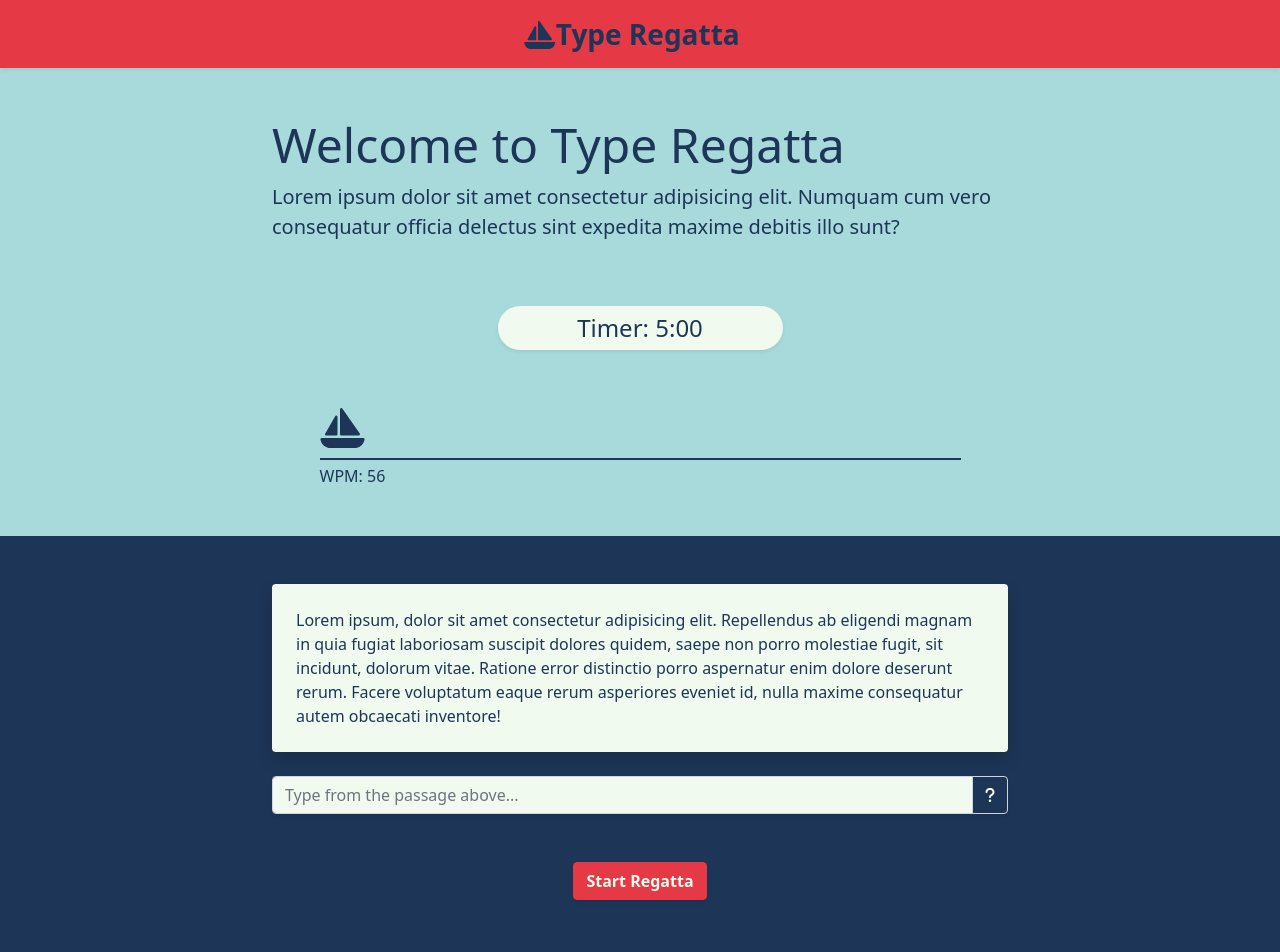
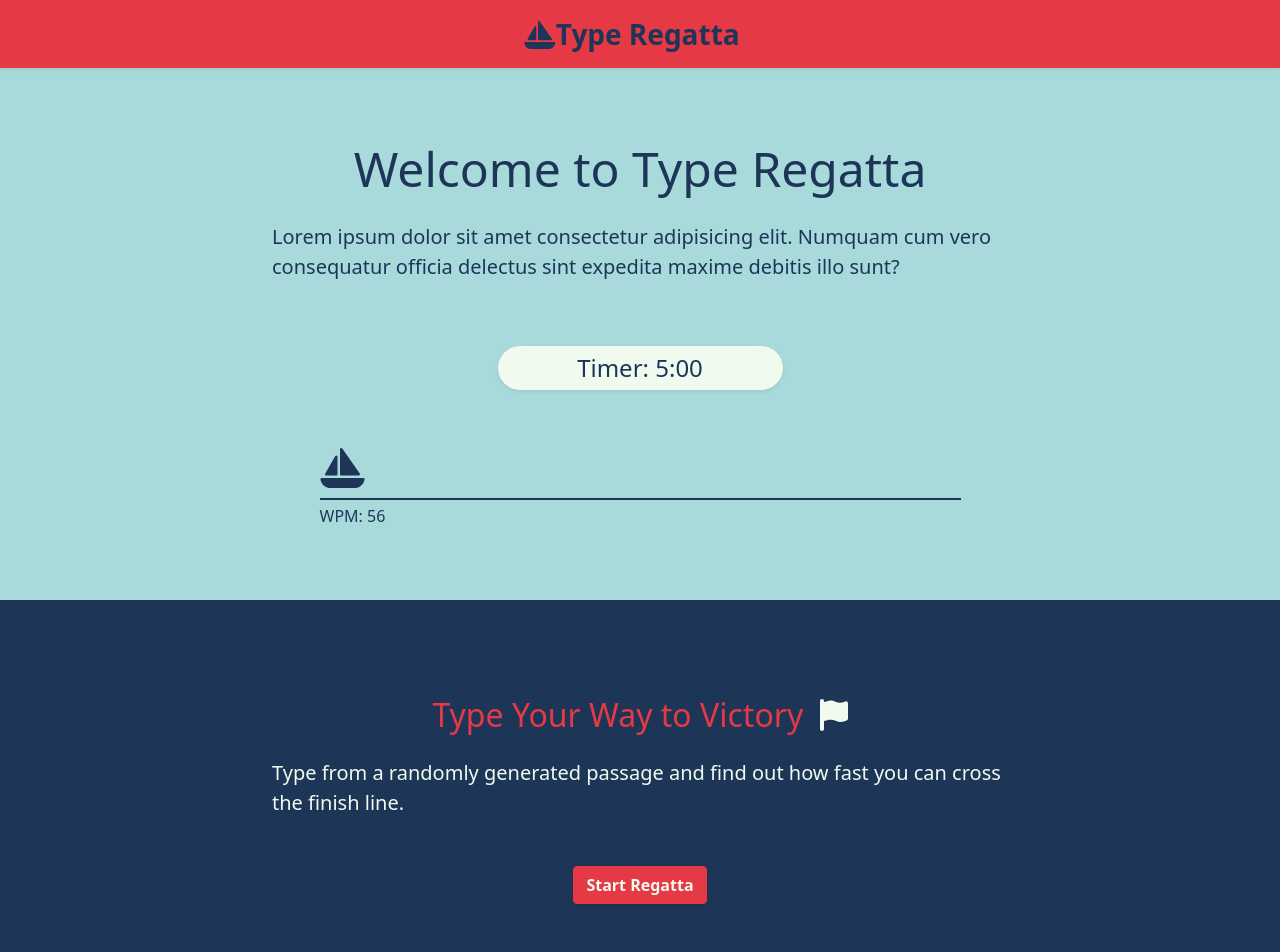
Before and after one commit to JoshuahBoardman/type-regatta, a React (Create React App) app: page / in a window 1280 px wide. Shown: the top 952 px of the page. Built offline with nearby package versions, Linux system fonts and the light colour scheme.

Commit message:
Finished the layout of the dynamic section of the game, made the button component modular, and adjusted styling.

```diff
--- a/src/App.js
+++ b/src/App.js
@@ -1,14 +1,29 @@
+import React, { useState } from "react";
 import Header from "./components/Header";
 import Footer from "./components/Footer";
 import Timer from "./components/Timer";
 import ProgressDisplay from "./components/ProgressDisplay";
-import Button from "./components/Button.jsx";
-import TextDisplay from "./components/TextDisplay";
-import TextInput from "./components/TextInput";
-
+import GameNotStartedDisplay from "./components/GameNotStartedDisplay";
+import GameCountDownDisplay from "./components/GameCountDownDisplay";
+import GameStartedDisplay from "./components/GameStartedDisplay";
+import GameFinishedDisplay from "./components/GameFinishedDisplay";
 
 function App() {
+const [gameState, setGameState] = useState(0);
 
+  function renderByGamestate() {
+    switch(gameState) {
+      case 0:
+        return <GameNotStartedDisplay setGameState={setGameState} />
+      case 1:
+        // TODO This may need to be a  loading screen instead of a countdown.
+        return <GameCountDownDisplay setGameState={setGameState} />
+      case 2:
+        return  <GameStartedDisplay setGameState={setGameState} />
+      case 3:
+        return <GameFinishedDisplay setGameState={setGameState} />
+    }
+  }
 
   return (
   <>
@@ -16,29 +31,28 @@ function App() {
 
     <main>
       {/* Game Description */}
-      <div className="bg-secondary">
+      <div className="bg-secondary p-4">
 
         <div className="container-md">
             <div className="row justify-content-center align-items-center">
               <div className="col-11 col-md-8 text-start my-5">
-                <h1 className="display-5 text-dark">Welcome to Type Regatta</h1>
-                <p className="lead mt-2 text-dark">Lorem ipsum dolor sit amet consectetur adipisicing elit. Numquam cum vero consequatur officia delectus sint expedita maxime debitis illo sunt?</p>
+                <h1 className="display-5 text-dark text-center">Welcome to Type Regatta</h1>
+                <p className="lead mt-4 text-dark">Lorem ipsum dolor sit amet consectetur adipisicing elit. Numquam cum vero consequatur officia delectus sint expedita maxime debitis illo sunt?</p>
               </div>
             </div>
           </div>
+          {/* TODO make the Timer show only for relavent game state */}
           <Timer />
           <ProgressDisplay />
       </div>
 
+      {/* Adaptive Section */}
       <div className="bg-dark pt-5">
-
-      <div className="container-md pb-5">
+        <div className="container-md pb-5">
           <div className="row justify-content-center align-items-center">
             <div className="col-11 col-md-8 mb-5 text-center">
 
-          <TextDisplay />
-          <TextInput />
-          <Button />
+            {renderByGamestate()}
 
             </div>
           </div>
--- a/src/components/Button.jsx
+++ b/src/components/Button.jsx
@@ -1,8 +1,8 @@
 import React from 'react'
 
-const Button = () => {
+const Button = ({ setGameState, newGameState, text, backgroundColor, textColor }) => {
   return (
-    <button type='button' className='btn btn-primary text-light fw-bold shadow-sm'> Start Regatta </button>
+    <button type='button' className={`btn ${backgroundColor} ${textColor} fw-bold shadow-sm`} onClick={() => setGameState(newGameState) }>{text}</button>
   )
 }
 
--- a/src/components/Footer.jsx
+++ b/src/components/Footer.jsx
@@ -3,7 +3,7 @@ import React from 'react'
 const Footer = () => {
   return (
     <footer className='bg-primary'>
-        <div className="container-md">
+        <div className="container-md pt-5">
             <div className="row justify-content-center align-items-center py-5">
             <div className="col-6 text-center">
                 <small className='text-light'> Copyright &copy; 2022 Joshuah Boardman, All Rights Reserved</small>
--- /dev/null
+++ b/src/components/GameCountDownDisplay.jsx
@@ -0,0 +1,12 @@
+import React from 'react'
+
+const GameCountDownDisplay = () => {
+  return (
+    <div className='my-5'>
+      <h3 className='text-light pt-3'>Game Will Start In:</h3>
+      <div className='text-primary display-2 fw-bolder mt-3'>3</div>
+    </div>
+  )
+}
+
+export default GameCountDownDisplay
--- /dev/null
+++ b/src/components/GameFinishedDisplay.jsx
@@ -0,0 +1,26 @@
+import React from 'react'
+import Button from './Button'
+
+const GameFinishedDisplay = ({ setGameState }) => {
+  return (
+    <div className='my-5 text-center '>
+        <h3 className="text-primary h1">Regatta Results</h3>
+        <div className='mt-3 mb-4 fs-5'>
+            <div className='text-light'>
+            <span className='fw-bold'>Time Taken:</span> <span>1:20</span>
+        </div>
+            <div className='text-light'>
+                <span className='fw-bold'>WPM:</span> <span>56</span>
+            </div>
+        </div>
+        <div className='d-flex gap-3 mt-5 justify-content-center align-items-center'>
+        <Button setGameState={setGameState} newGameState={1}  text={"New Regatta"} backgroundColor="btn-primary" textColor="text-light"/>
+            <Button setGameState={setGameState} newGameState={0}  text={"Finish Regatta"} backgroundColor="btn-primary" textColor="text-light"/>
+        </div>
+    </div>
+
+
+  )
+}
+
+export default GameFinishedDisplay
--- /dev/null
+++ b/src/components/GameNotStartedDisplay.jsx
@@ -0,0 +1,19 @@
+import React from 'react'
+import Button from './Button'
+import { FontAwesomeIcon } from '@fortawesome/react-fontawesome'
+import { faFlag } from '@fortawesome/free-solid-svg-icons'
+
+const GameNotStartedDisplay = ({ setGameState }) => {
+  return (
+        <div className="my-5">
+            <h3 className='text-primary h2'>
+                Type Your Way to Victory
+                <span className='ms-2 text-light'> <FontAwesomeIcon icon={faFlag} /></span>
+            </h3>
+            <p className='my-4 mb-md-5 text-light text-start fs-5'>Type from a randomly generated passage and find out how fast you can cross the finish line.</p>
+            <Button setGameState={setGameState} newGameState={1}  text={"Start Regatta"} backgroundColor="btn-primary" textColor="text-light"/>
+        </div>
+  )
+}
+
+export default GameNotStartedDisplay
--- /dev/null
+++ b/src/components/GameStartedDisplay.jsx
@@ -0,0 +1,17 @@
+import React from 'react'
+import TextDisplay from './TextDisplay'
+import TextInput from './TextInput'
+import Button from './Button'
+
+const gameDisplay = ({ setGameState }) => {
+  return (
+    <>
+    <h3 className='text-secondary mt-2'>Type The Passage Below</h3>
+    <TextDisplay />
+    <TextInput />
+    <Button setGameState={setGameState} newGameState={1}  text={"Restart Regatta"} backgroundColor="btn-primary" textColor="text-light"/>
+    </>
+  )
+}
+
+export default gameDisplay
--- a/src/components/TextDisplay.jsx
+++ b/src/components/TextDisplay.jsx
@@ -2,7 +2,7 @@ import React from 'react'
 
 const TextDisplay = () => {
   return (
-    <div className="bg-light text-dark p-4 rounded shadow mb-4 text-start">
+    <div className="bg-light text-dark p-4 rounded shadow my-4 text-start">
         Lorem ipsum, dolor sit amet consectetur adipisicing elit. Repellendus ab eligendi magnam in quia fugiat laboriosam suscipit dolores quidem, saepe non porro molestiae fugit, sit incidunt, dolorum vitae. Ratione error distinctio porro aspernatur enim dolore deserunt rerum. Facere voluptatum eaque rerum asperiores eveniet id, nulla maxime consequatur autem obcaecati inventore!
     </div>
   )
--- a/src/components/TextInput.jsx
+++ b/src/components/TextInput.jsx
@@ -16,8 +16,8 @@ const TextInput = () => {
         <label htmlFor="textInput" className='form-label visually-hidden'>Text Input</label>
         <div className="input-group rounded shadow-sm">
             <input type="text" id='textInput' className='form-control bg-light text-dark ' placeholder='Type from the passage above...'/>
-            <span className="input-group-text bg-dark">
-                <span className="hoverInfo text-light" data-bs-placement="bottom" title="Enter text from the passage about">
+            <span className="input-group-text bg-secondary">
+                <span className="hoverInfo text-" data-bs-placement="bottom" title="Enter text from the passage about">
                 <FontAwesomeIcon icon={faQuestion} />
                 </span>
             </span>
```
